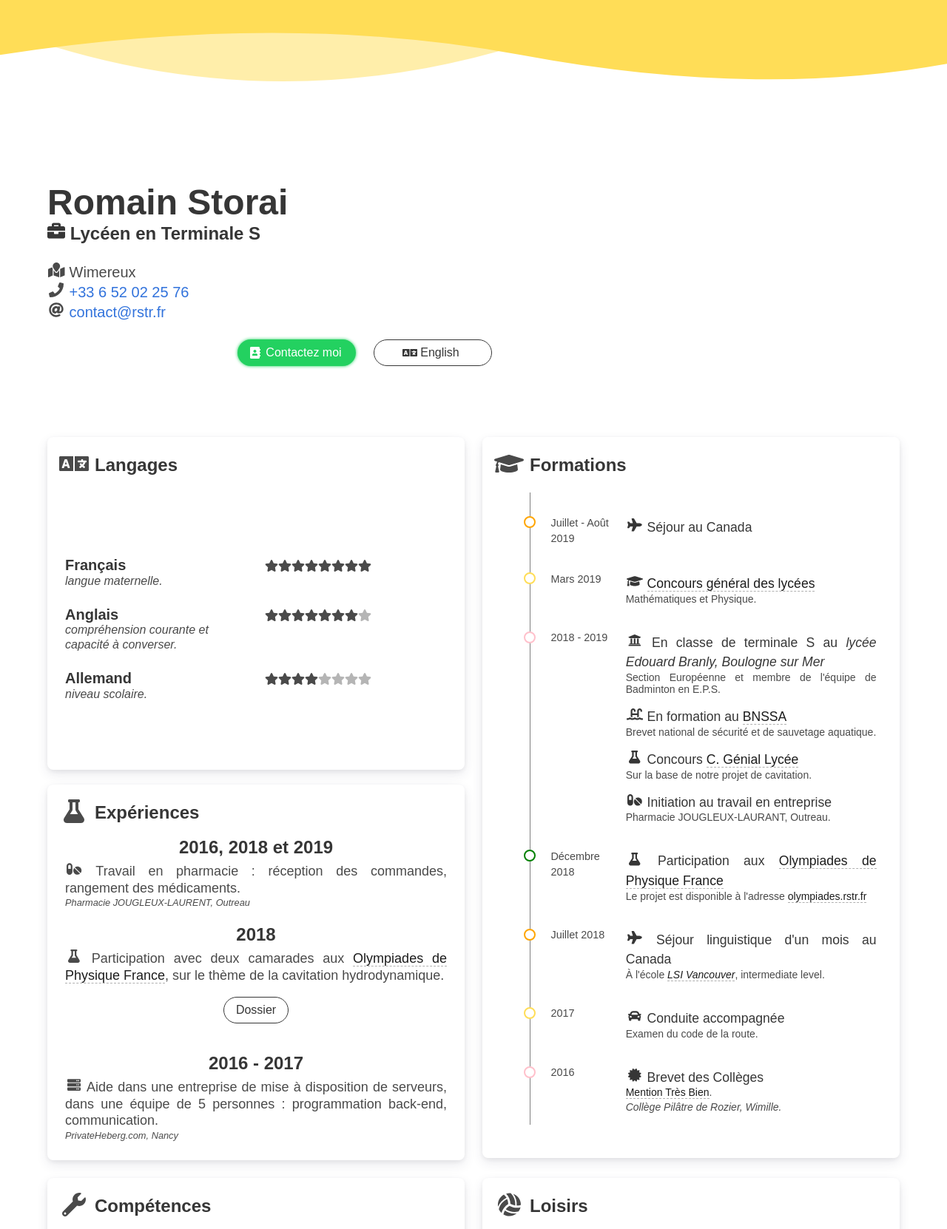
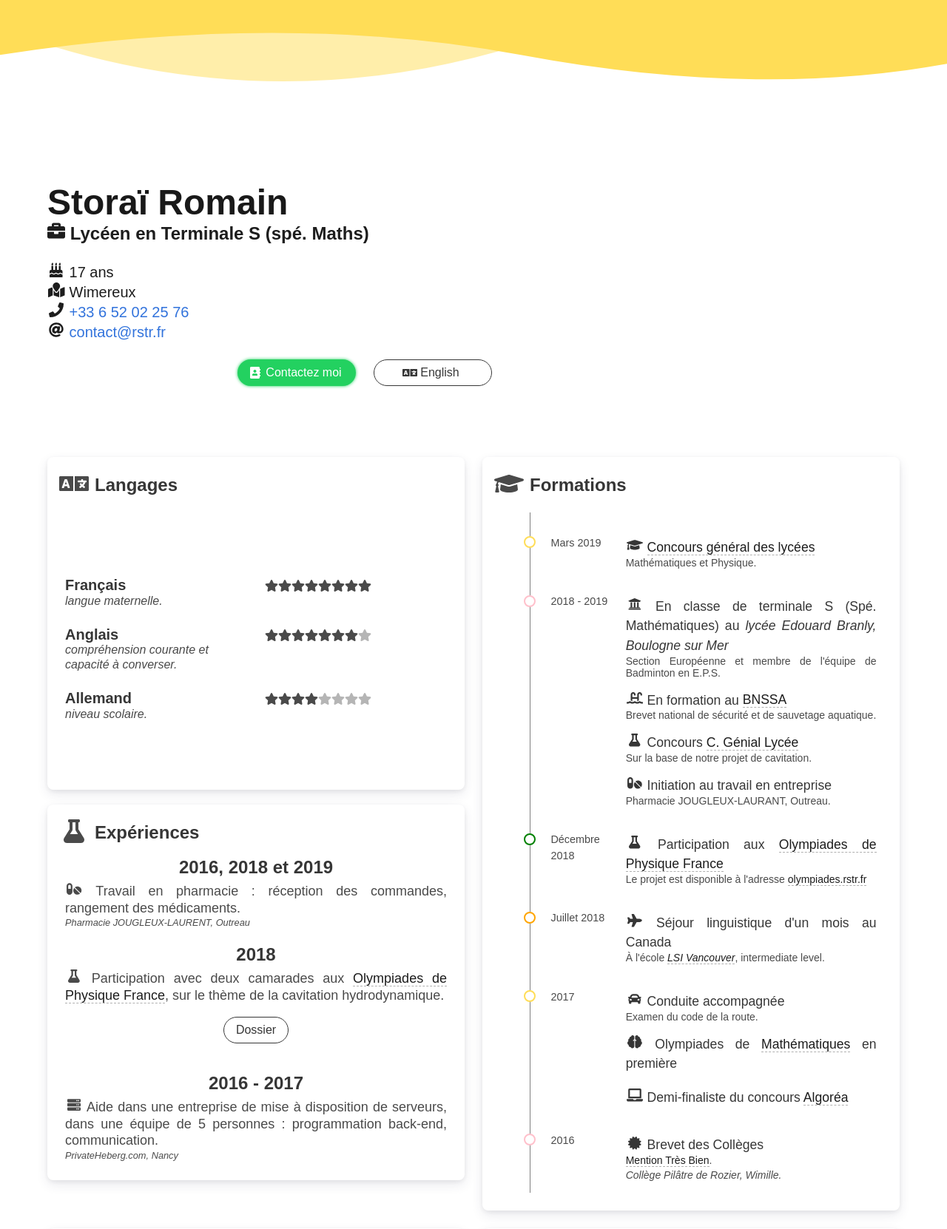
Before and after one commit to RomainStorai/CV, a PHP site: page / in a window 1280 px wide. Shown: the top 1662 px of the page at 74% size. Run offline with PHP 8.4, Linux system fonts and the light colour scheme; some libraries are stand-ins or nearby versions.

Commit message:
Updates, add age, add Plus.codes, edit timelines
Signed-off-by: Romain Storaï <romain.storai62@gmail.com>

```diff
--- a/contact/index.php
+++ b/contact/index.php
@@ -196,7 +196,7 @@ if (isset($_POST['email'])) {
                                 </tr>
                                 <tr>
                                     <th>Adresse</th>
-                                    <th class="light">93 rue du Baston, 62930 Wimereux FRANCE</th>
+                                    <th class="light">93 rue du Baston, 62930 Wimereux FRANCE (<a href="https://plus.codes/9F23QJMC+27">QJMC+27 Wimereux, France</a>)</th>
                                 </tr>
                                 <tr>
                                     <th>@mail</th>
--- a/en/contact/index.php
+++ b/en/contact/index.php
@@ -197,7 +197,7 @@ if (isset($_POST['email'])) {
                                 </tr>
                                 <tr>
                                     <th>Address</th>
-                                    <th class="light">93 rue du Baston, 62930 Wimereux FRANCE</th>
+                                    <th class="light">93 rue du Baston, 62930 Wimereux FRANCE (<a href="https://plus.codes/9F23QJMC+27">QJMC+27 Wimereux, France</a>)</th>
                                 </tr>
                                 <tr>
                                     <th>@mail</th>
--- a/index.html
+++ b/index.html
@@ -103,21 +103,29 @@
         <div class="container">
             <div class="columns">
                 <div class="column is-half">
-                    <h1 class="title is-1 animated flipInX">
-                        Romain Storai
+                    <h1 class="title is-1 animated flipInX" style="color: #191919;">
+                        Storaï Romain
                     </h1>
                     <h2 style="display: none">Romain Storai cv</h2>
-                    <p class="title is-4 animated fadeIn" style="animation-delay: 50ms; margin-top: -25px"><span
+                    <p class="title is-4 animated fadeIn"
+                       style="animation-delay: 50ms; margin-top: -25px; color: #1d1d1d;"><span
                             class="icon"><span
-                            class="fas fa-briefcase"></span></span> Lycéen en Terminale S</p>
-                    <p class="subtitle animated fadeIn" style="animation-delay: 50ms; margin-top: 20px"><span
+                            class="fas fa-briefcase"></span></span> Lycéen en Terminale S (spé. Maths)</p>
+                    <p class="subtitle animated fadeIn"
+                       style="animation-delay: 50ms; margin-top: 20px; color: #1d1d1d;"><span
+                            class="icon"><span
+                            class="fas fa-birthday-cake"></span></span> 17 ans</p>
+                    <p class="subtitle animated fadeIn"
+                       style="animation-delay: 50ms; margin-top: -25px; color: #1d1d1d;"><span
                             class="icon"><span
                             class="fas fa-map-marked"></span></span> Wimereux</p>
-                    <p class="subtitle animated fadeIn" style="animation-delay: 50ms; margin-top: -25px"><span
+                    <p class="subtitle animated fadeIn"
+                       style="animation-delay: 50ms; margin-top: -25px; color: #1d1d1d;"><span
                             class="icon"><span class="fas fa-phone"></span></span>
                         <a href="tel:+33652022576" rel="noopener noreferrer" target="_blank" title="Téléphoner">+33 6 52
                             02 25 76</a></p>
-                    <p class="subtitle animated fadeIn" style="animation-delay: 50ms; margin-top: -25px"><span
+                    <p class="subtitle animated fadeIn"
+                       style="animation-delay: 50ms; margin-top: -25px; color: #1d1d1d;"><span
                             class="icon"><span
                             class="fas fa-at"></span></span>
                         <a href="mailto: contact@rstr.fr" rel="noopener noreferrer" target="_blank"
@@ -275,15 +283,6 @@
                             <div class="timeline">
                                 <ul>
                                     <li>
-                                        <div class="bullet orange"></div>
-                                        <div class="date">Juillet - Août 2019</div>
-                                        <div class="desc">
-                                            <p style="font-size: 1.1em; color: #363636"><span class="icon"><span
-                                                    class="fas fa-plane"></span></span> Séjour au
-                                                Canada</p>
-                                        </div>
-                                    </li>
-                                    <li>
                                         <div class="bullet yellow"></div>
                                         <div class="date">Mars 2019</div>
                                         <div class="desc">
@@ -305,7 +304,8 @@
                                         <div class="desc">
                                             <p class="is-6" style="font-size: 1.1em; color: #363636"><span class="icon"><span
                                                     class="fas fa-university"></span></span>
-                                                En classe de terminale S au <span class="is-italic">lycée Edouard Branly, Boulogne sur Mer</span>
+                                                En classe de terminale S (Spé. Mathématiques) au <span
+                                                        class="is-italic">lycée Edouard Branly, Boulogne sur Mer</span>
                                             </p>
                                             <p style="color: #4a4a4a; margin-top: -18px; font-size: 14px; line-height: 16px">
                                                 Section Européenne et membre de l'équipe de Badminton en E.P.S.</p>
@@ -377,6 +377,19 @@
                                                 accompagnée</p>
                                             <p style="color: #4a4a4a; margin-top: -18px; font-size: 14px; line-height: 16px">
                                                 Examen du code de la route.</p>
+                                            <p style="font-size: 1.1em; color: #363636"><span class="icon"><span
+                                                    class="fas fa-brain"></span></span> Olympiades de <a
+                                                    class="hlink"
+                                                    href="http://www.education.gouv.fr/cid53936/les-olympiades-nationales-de-mathematiques.html"
+                                                    rel="noopener noreferrer"
+                                                    target="_blank"
+                                                    title="Olympiades de Mathématiques">Mathématiques</a> en première
+                                            </p>
+                                            <p style="font-size: 1.1em; color: #363636"><span class="icon"><span
+                                                    class="fas fa-laptop"></span></span> Demi-finaliste du concours <a
+                                                    class="hlink" href="http://algorea.org/" rel="noopener noreferrer"
+                                                    target="_blank"
+                                                    title="Algoréa">Algoréa</a></p>
                                         </div>
                                     </li>
                                     <li>
```
Also changed, not shown: en/index.html (+27 -16 lines).
